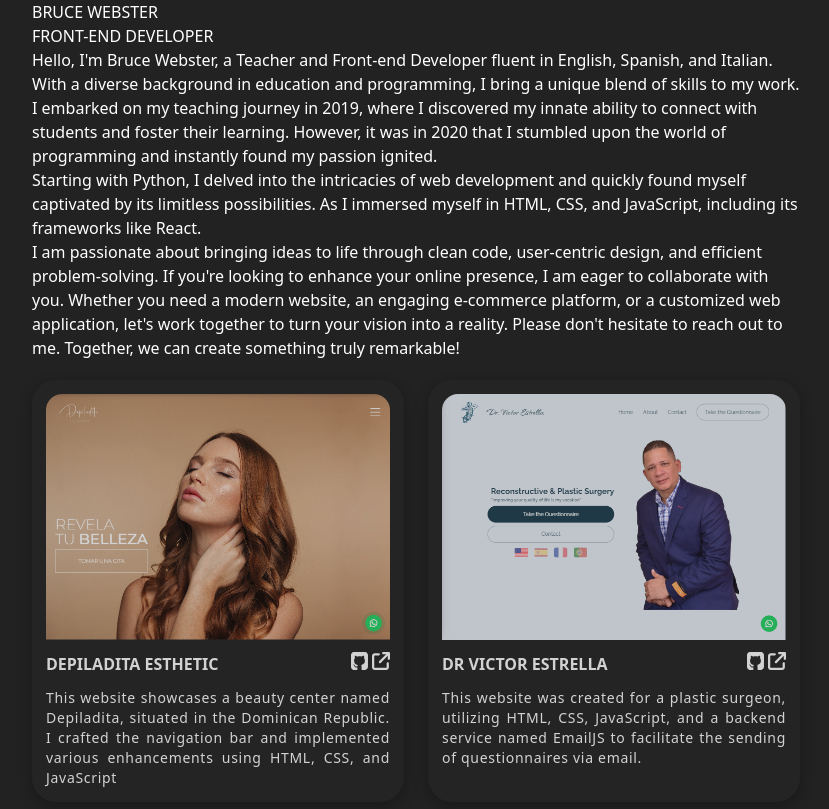
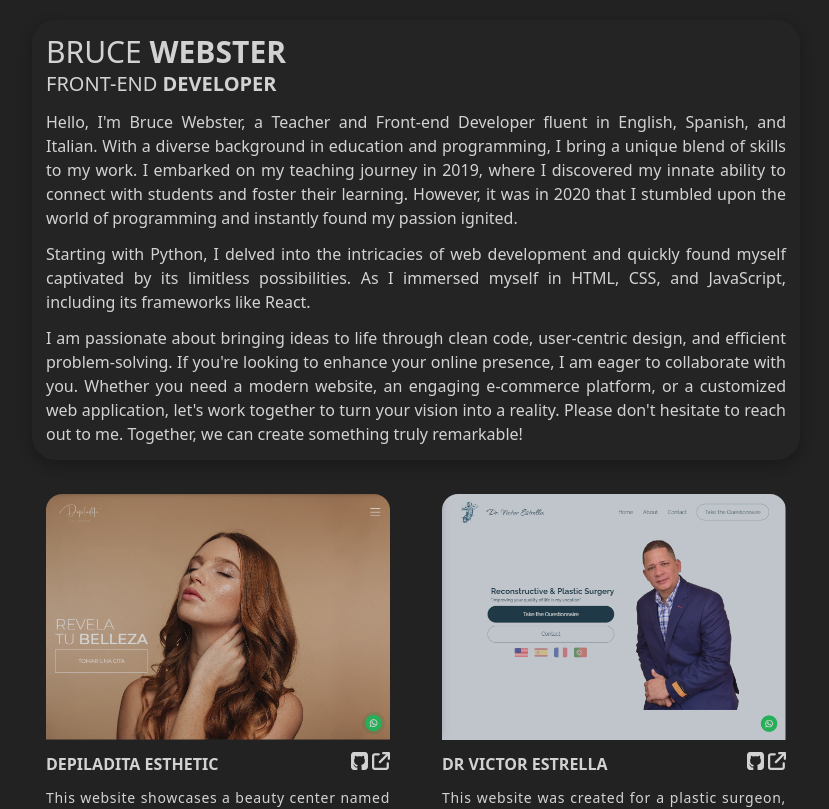
Before and after one commit to Bruce-Webster-21/bruce-s-portfolio, a Next.js app: page / in a window 1280 px wide. Shown: the top 809 px of the page, without its empty margins (224-1053 px from the left). Built offline with nearby package versions, Linux system fonts and the light colour scheme.

Commit message:
Added css to about me and made other minor css adjustments

```diff
--- a/app/components/AboutMe.tsx
+++ b/app/components/AboutMe.tsx
@@ -1,13 +1,13 @@
 const AboutMe = () => {
   return (
-    <div id="about-me" className="">
+    <div className="flex flex-col gap-3 gray-bg-color font-extralight p-3 border-transparent border-2 border-solid rounded-3xl transition duration-700 opacity-80 hover:opacity-100">
       <div className="flex">
-        <div>
-          <h1>
-            BRUCE <span>WEBSTER</span>
+        <div className="uppercase">
+          <h1 className="text-3xl">
+            bruce <span className="font-bold">webster</span>
           </h1>
-          <h2>
-            FRONT-END <span>DEVELOPER</span>
+          <h2 className="text-xl">
+            front-end <span className="font-bold">developer</span>
           </h2>
         </div>
         <div>
@@ -19,7 +19,7 @@ const AboutMe = () => {
           </a>
         </div>
       </div>
-      <div className="p-container">
+      <div className="flex flex-col gap-3 text-base text-justify">
         <p>
           Hello, I'm Bruce Webster, a Teacher and Front-end Developer fluent in
           English, Spanish, and Italian. With a diverse background in education
--- a/app/globals.css
+++ b/app/globals.css
@@ -8,14 +8,14 @@ html {
   color: white;
 }
 
-.project-item-bg-color {
+.gray-bg-color {
   background-color: rgb(37, 37, 37);
   -webkit-box-shadow: rgba(0, 0, 0, 0.35) 0px 5px 15px;
   -moz-box-shadow: rgba(0, 0, 0, 0.35) 0px 5px 15px;
   box-shadow: rgba(0, 0, 0, 0.35) 0px 5px 15px;
 }
 
-.project-item-bg-color:hover {
+.gray-bg-color:hover {
   background-color: #2f2f2f;
   border: 2px solid rgba(255, 255, 255, 0.096);
   opacity: 1;
--- a/app/page.tsx
+++ b/app/page.tsx
@@ -15,9 +15,9 @@ const projectDescriptions = {
 
 export default function Home() {
   return (
-    <div className="mx-auto max-w-3xl">
+    <div className="mx-auto max-w-3xl p-5 md:px-0">
       <AboutMe />
-      <div className="grid grid-cols-1 md:grid-cols-2 gap-6 p-5 md:mt-5 md:p-0">
+      <div className="grid grid-cols-1 md:grid-cols-2 gap-6 mt-5 ">
         <ProjectItem
           gitHubLink="https://github.com/Bruce-Webster-21/depiladita"
           websiteLink="https://bruce-webster-21.github.io/depiladita"
```
